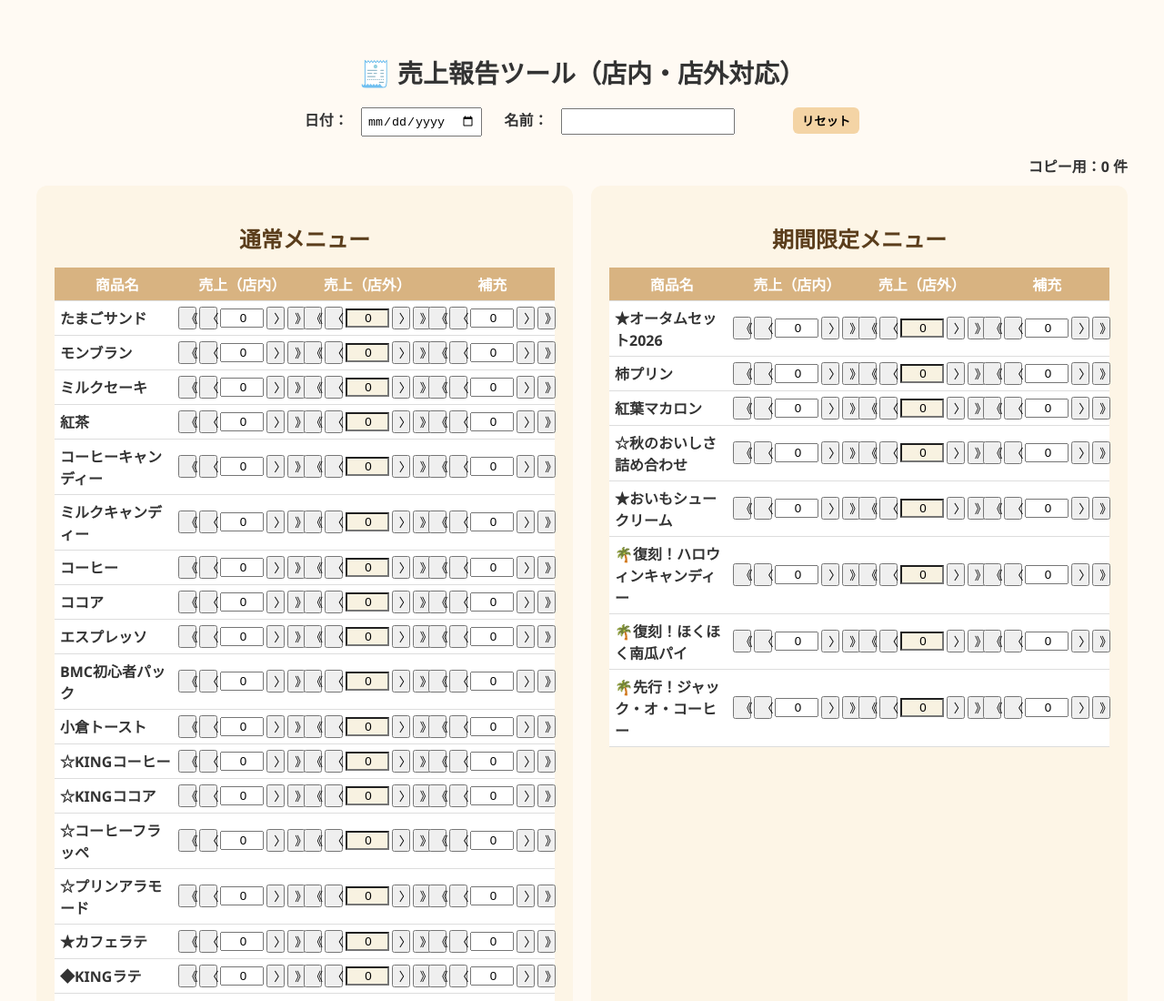
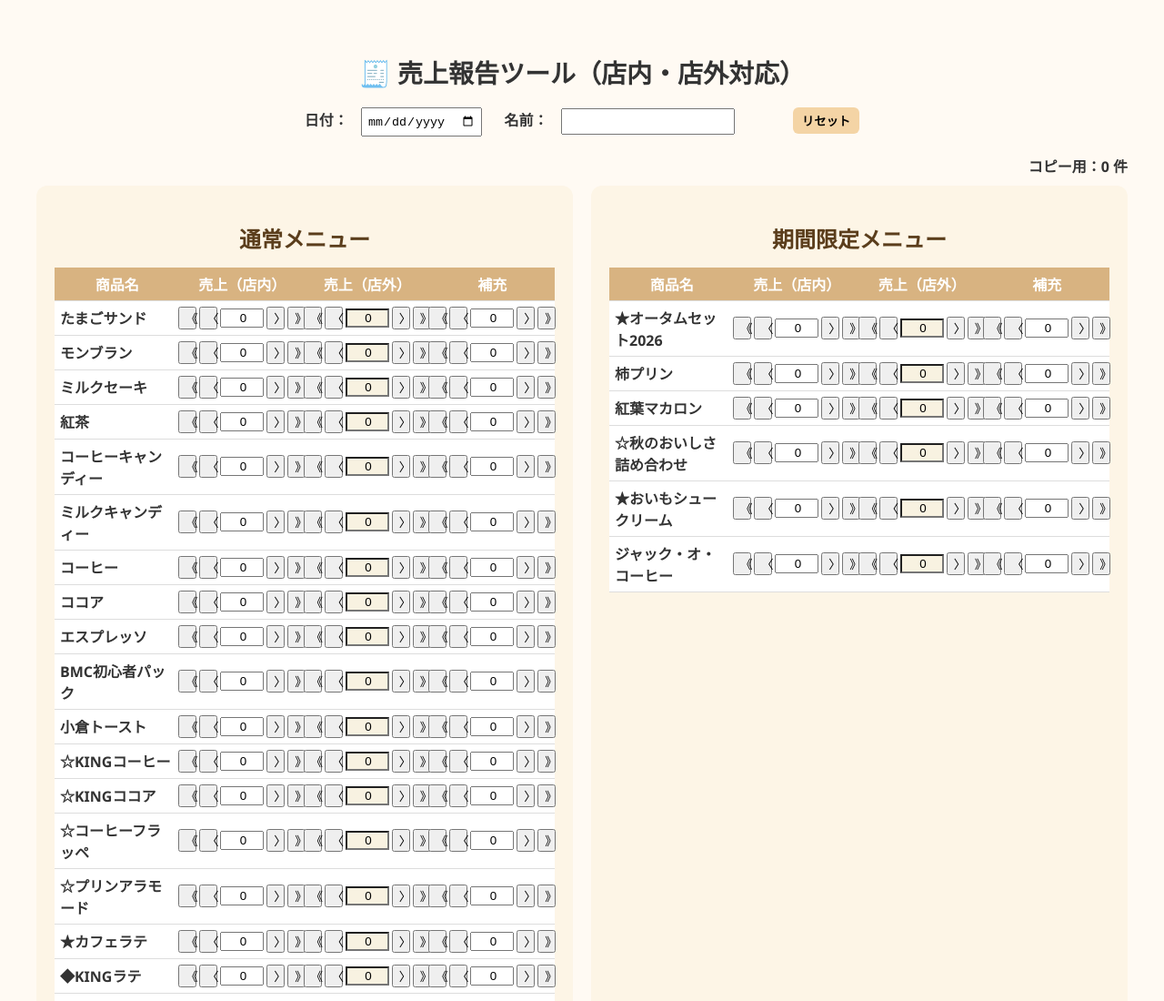
Before and after one commit to sam0814mk/sales-report, a plain HTML site: page index.html in a window 1280 px wide. Shown: the top 1100 px of the page at 91% size. Drawn offline with Linux system fonts and the light colour scheme.

Commit message:
Update index.html

```diff
--- a/index.html
+++ b/index.html
@@ -168,7 +168,7 @@
 
 <script>
 const normalProducts = ["たまごサンド","モンブラン","ミルクセーキ","紅茶","コーヒーキャンディー","ミルクキャンディー","コーヒー","ココア","エスプレッソ","BMC初心者パック","小倉トースト","☆KINGコーヒー","☆KINGココア","☆コーヒーフラッペ","☆プリンアラモード","★カフェラテ","◆KINGラテ","◆さくらベリーヨーグルトスムージー"];
-const halloweenProducts = ["★オータムセット2026","柿プリン","紅葉マカロン","☆秋のおいしさ詰め合わせ","★おいもシュークリーム","🌴復刻！ハロウィンキャンディー","🌴復刻！ほくほく南瓜パイ","🌴先行！ジャック・オ・コーヒー"];
+const halloweenProducts = ["★オータムセット2026","柿プリン","紅葉マカロン","☆秋のおいしさ詰め合わせ","★おいもシュークリーム","ジャック・オ・コーヒー"];
 const copyArea = document.getElementById('copyArea');
 const copyCount = document.getElementById('copyCount');
 
```
